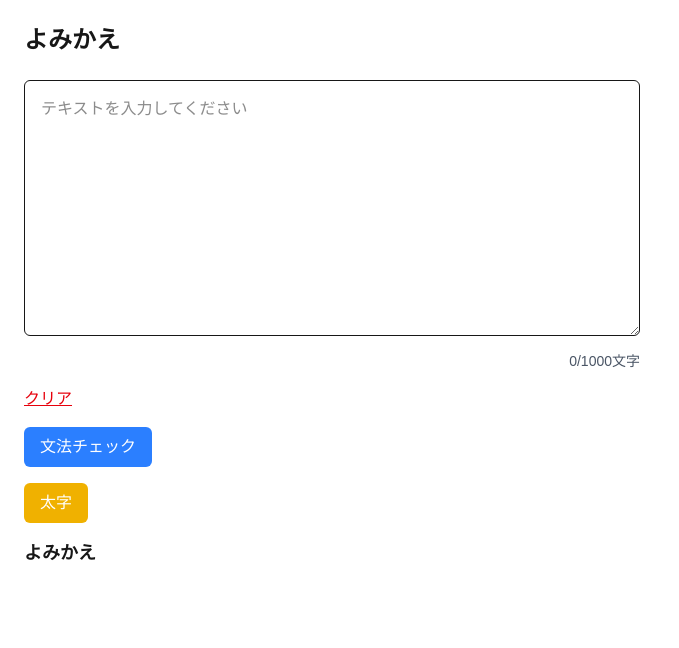
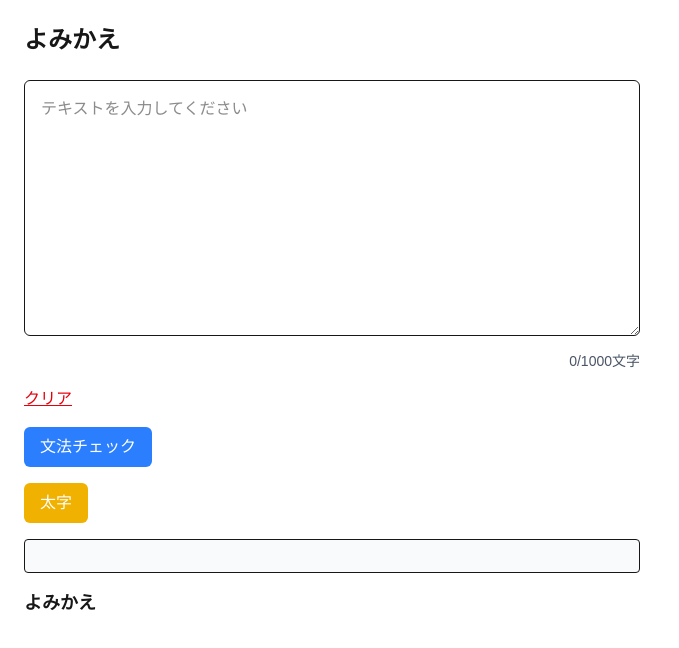
Before and after one commit to joshmainac/yomikae, a Next.js app in the folder yomikae/: page /editor in a window 1280 px wide. Shown: the top 648 px of the page, without its empty margins (0-679 px from the left). Built offline with nearby package versions, Linux system fonts and the light colour scheme.

Commit message:
add MarkdownPreview

```diff
--- /dev/null
+++ b/yomikae/src/components/MarkdownPreview.tsx
@@ -0,0 +1,31 @@
+'use client'
+
+import { marked } from 'marked'
+import DOMPurify from 'dompurify'
+import { useEffect, useState } from 'react'
+
+interface Props {
+    markdown: string
+}
+
+export default function MarkdownPreview({ markdown }: Props) {
+    const [html, setHtml] = useState<string>('')
+
+    useEffect(() => {
+        const renderMarkdown = async () => {
+            const rawHtml = await marked(markdown) // ✅ await required
+            const safeHtml = DOMPurify.sanitize(rawHtml)
+            setHtml(safeHtml)
+        }
+
+        renderMarkdown()
+    }, [markdown])
+
+
+    return (
+        <div
+            className="prose prose-sm max-w-none mt-4 p-4 bg-gray-50 border rounded"
+            dangerouslySetInnerHTML={{ __html: html }}
+        />
+    )
+}
--- a/yomikae/src/components/TextEditor.tsx
+++ b/yomikae/src/components/TextEditor.tsx
@@ -2,6 +2,7 @@
 
 import { useEffect, useState, useRef } from "react"
 import { useAutoSave } from "@/hooks/useAutoSave"
+import MarkdownPreview from "./MarkdownPreview"
 
 
 export default function TextEditor() {
@@ -120,6 +121,9 @@ export default function TextEditor() {
                 太字
             </button>
 
+            <MarkdownPreview markdown={text} />
+
+
 
             <div className="mt-4">
                 <h2 className="text-lg font-bold mb-2">よみかえ</h2>
```
